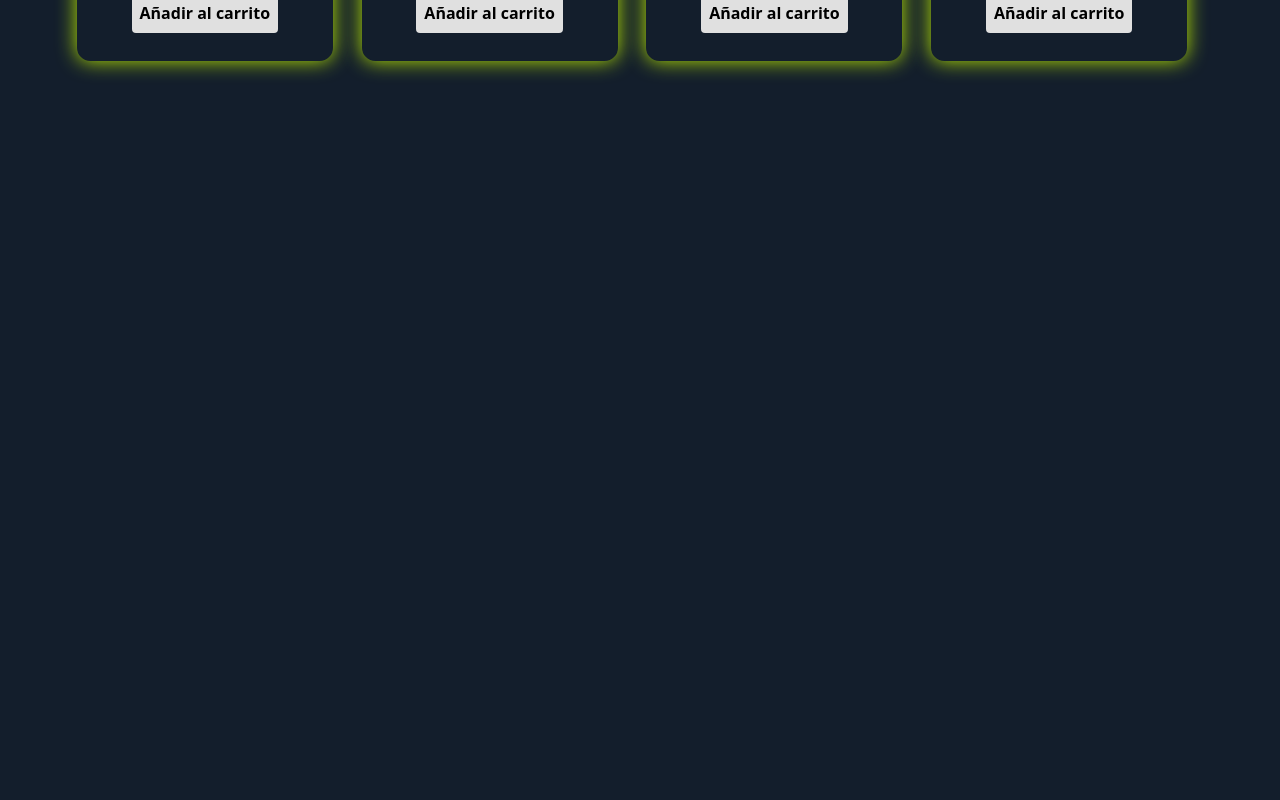
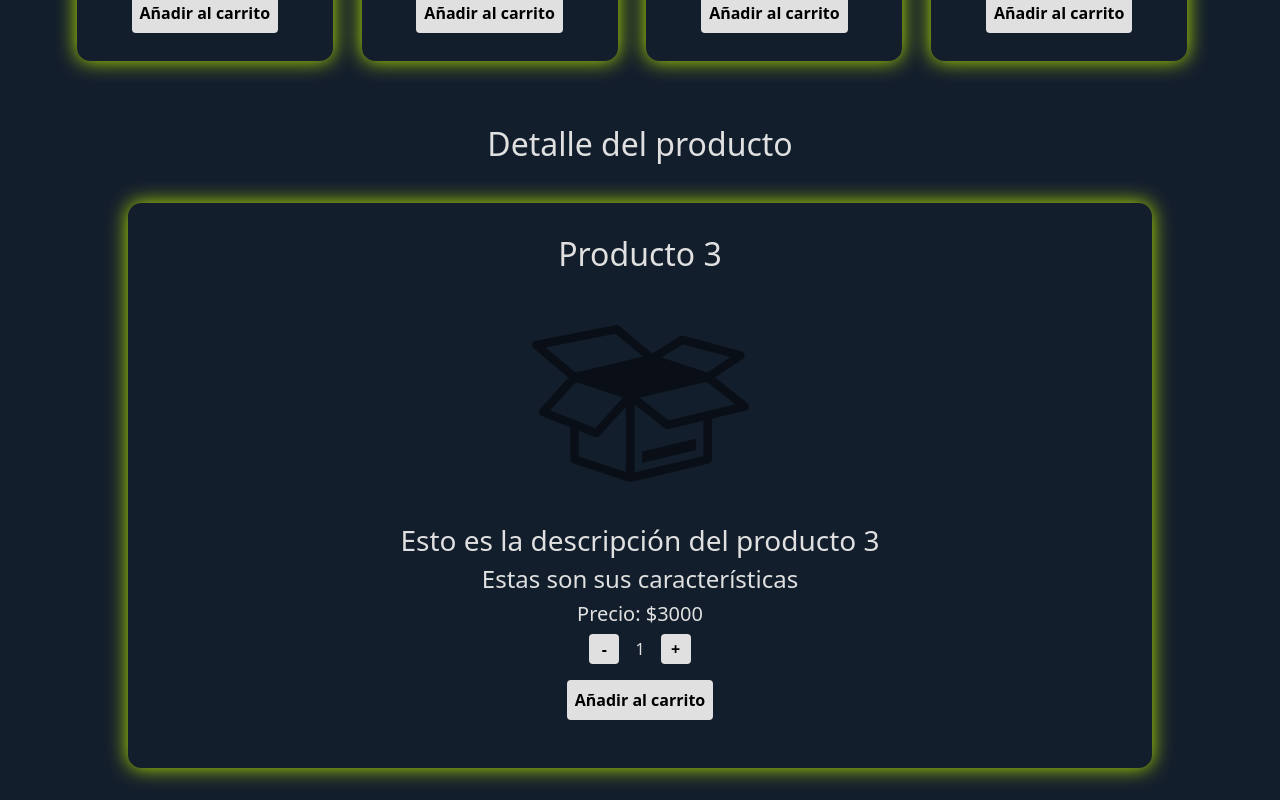
Before and after one commit to gerfabris/react-js-37735-fabris, a React (Create React App) app: page / in a window 1280 px wide. Shown: the part 856-1656 px from the top of the page. Before the commit the page ends 949 px from the top, so only its background shows below. Built offline with nearby package versions, Linux system fonts and the light colour scheme.

Commit message:
ItemDetailContainer & ItemDetail

```diff
--- a/package.json
+++ b/package.json
@@ -11,6 +11,7 @@
     "react-bootstrap": "^2.4.0",
     "react-dom": "^18.1.0",
     "react-icons": "^4.3.1",
+    "react-router-dom": "^6.3.0",
     "react-scripts": "5.0.1",
     "sass": "^1.52.1",
     "web-vitals": "^2.1.4"
--- a/src/App.js
+++ b/src/App.js
@@ -3,6 +3,7 @@ import 'bootstrap/dist/css/bootstrap.min.css';
 import './style.css'
 import { ItemListContainer } from "./components/ItemListContainer/ItemListContainer";
 import {NavBar} from "./components/Navbar/NavBar"
+import { ItemDetailContainer } from './components/ItemDetailContainer/ItemDetailContainer';
 
 
 function App() {
@@ -13,6 +14,7 @@ function App() {
       </header>
       <main>
         <ItemListContainer greeting="Nuestros productos"/>
+        <ItemDetailContainer greeting="Detalle del producto" />
       </main>
     </div>
   );
--- /dev/null
+++ b/src/components/ItemDetail/ItemDetail.js
@@ -0,0 +1,21 @@
+//import {Detail} from '../ItemDetail/Detail/Detail'
+import './ItemDetail.scss'
+
+import { ItemCount } from "../ItemCount/ItemCount."
+
+export const ItemDetail = ( {details} ) => {
+    const onAdd = () => {
+		console.log("Agregar al carrito");
+	};
+
+    return (
+        <div className='itemDetail'>
+            <h2>{details.title}</h2>
+            <img src={details.pictureImg} alt="imagen producto" />
+            <h3>{details.description}</h3>
+            <h4>{details.features}</h4>
+            <h5>Precio: ${details.price}</h5>
+            <ItemCount stock={5} initial={1} onAdd={onAdd}></ItemCount>
+        </div>
+    )
+}
--- /dev/null
+++ b/src/components/ItemDetail/ItemDetail.scss
@@ -0,0 +1,10 @@
+.itemDetail{
+    display: flex;
+    justify-content: center;
+    align-items: center;
+    flex-direction: column;
+    width: 80%;
+    box-shadow: 0 0 20px #B8E701;
+    border-radius: 10pt;
+    padding: 2em;
+}
--- /dev/null
+++ b/src/components/ItemDetailContainer/ItemDetailContainer.js
@@ -0,0 +1,46 @@
+import './ItemDetailContainer.scss'
+import { useEffect, useState } from "react"
+import Spinner  from "react-bootstrap/Spinner"
+import { pedirProductos } from "../../components/mock/pedirProductos"
+import { ItemDetail } from "../ItemDetail/ItemDetail"
+
+export const ItemDetailContainer = ({greeting}) =>{
+
+    const [detail, setDetail] = useState([])
+    const [loading, setLoading] = useState(true)
+
+    const detailId = 3
+
+    useEffect(() => {
+        setLoading(true)
+        pedirProductos()
+            .then((resp) => {
+                setDetail( resp.find((detail) => detail.id === detailId) )
+            })
+            .catch((error) => {
+                console.log('ERROR', error)
+            })
+            .finally(() => {
+                setLoading(false)
+            })
+    }, [])
+
+    return (
+        <section className='sectionItemDetailContainer'>
+            <div className='sectionItemDetailContainer__containerTitle'>
+                <h2 className='sectionItemDetailContainer__containerTitle__title'>
+                    {greeting}
+                </h2>
+            </div>
+            <div className='sectionItemDetailContainer__containerDetail'>
+                {
+                    loading
+                    ?   <Spinner animation="border" role="status" variant="primary" className='spinner'>
+                            <span className="visually-hidden">Loading...</span>
+                        </Spinner>
+                    :  <ItemDetail details={detail} />
+                }
+            </div>
+        </section>
+    )
+}
--- /dev/null
+++ b/src/components/ItemDetailContainer/ItemDetailContainer.scss
@@ -0,0 +1,34 @@
+.sectionItemDetailContainer{
+    display: flex;
+    justify-content: center;
+    align-items: center;
+    flex-direction: column;
+    width: 100%;
+    margin-top: 2em;
+    margin-bottom: 2em;
+    &__containerTitle{
+        width: 90%;
+        display: flex;
+        justify-content: center;
+        align-items: center;
+        margin-bottom: 2em;
+        &__title{
+            width: 100%;
+            color: #E0E0E0;
+            text-align: center;
+        }
+    }
+    &__containerDetail{
+        width: 100%;
+        height: 100%;
+        display: flex;
+        justify-content: space-evenly;
+        align-items: center;
+        flex-direction: column;
+        .spinner{
+            margin-top: 5em;
+            width: 100px;
+            height: 100px;
+        }
+    }
+}
--- a/src/components/mock/productos.js
+++ b/src/components/mock/productos.js
@@ -6,48 +6,64 @@ export const productos = [
         id: 1,
         title: "Producto 1",
         price: 1000,
-        pictureImg: caja
+        pictureImg: caja,
+        description: "Esto es la descripción del producto 1",
+        features: "Estas son sus características"
     },
     {
         id: 2,
         title: "Producto 2",
         price: 2000,
-        pictureImg: caja
+        pictureImg: caja,
+        description: "Esto es la descripción del producto 2",
+        features: "Estas son sus características"
     },
     {
         id: 3,
         title: "Producto 3",
         price: 3000,
-        pictureImg: caja
+        pictureImg: caja,
+        description: "Esto es la descripción del producto 3",
+        features: "Estas son sus características"
     },
     {
         id: 4,
         title: "Producto 4",
         price: 4000,
-        pictureImg: caja
+        pictureImg: caja,
+        description: "Esto es la descripción del producto 4",
+        features: "Estas son sus características"
     },
     {
         id: 5,
         title: "Producto 5",
         price: 5000,
-        pictureImg: caja
+        pictureImg: caja,
+        description: "Esto es la descripción del producto 5",
+        features: "Estas son sus características"
     },
     {
         id: 6,
         title: "Producto 6",
         price: 6000,
-        pictureImg: caja
+        pictureImg: caja,
+        description: "Esto es la descripción del producto 6",
+        features: "Estas son sus características"
     },
     {
         id: 7,
         title: "Producto 7",
         price: 7000,
-        pictureImg: caja
+        pictureImg: caja,
+        description: "Esto es la descripción del producto 7",
+        features: "Estas son sus características"
     },
     {
         id: 8,
         title: "Producto 8",
         price: 8000,
-        pictureImg: caja
+        pictureImg: caja,
+        description: "Esto es la descripción del producto 8",
+        features: "Estas son sus características"
     },
 ]
```
Also changed, not shown: 1 other file (tests, documents, lock files or other folders).
